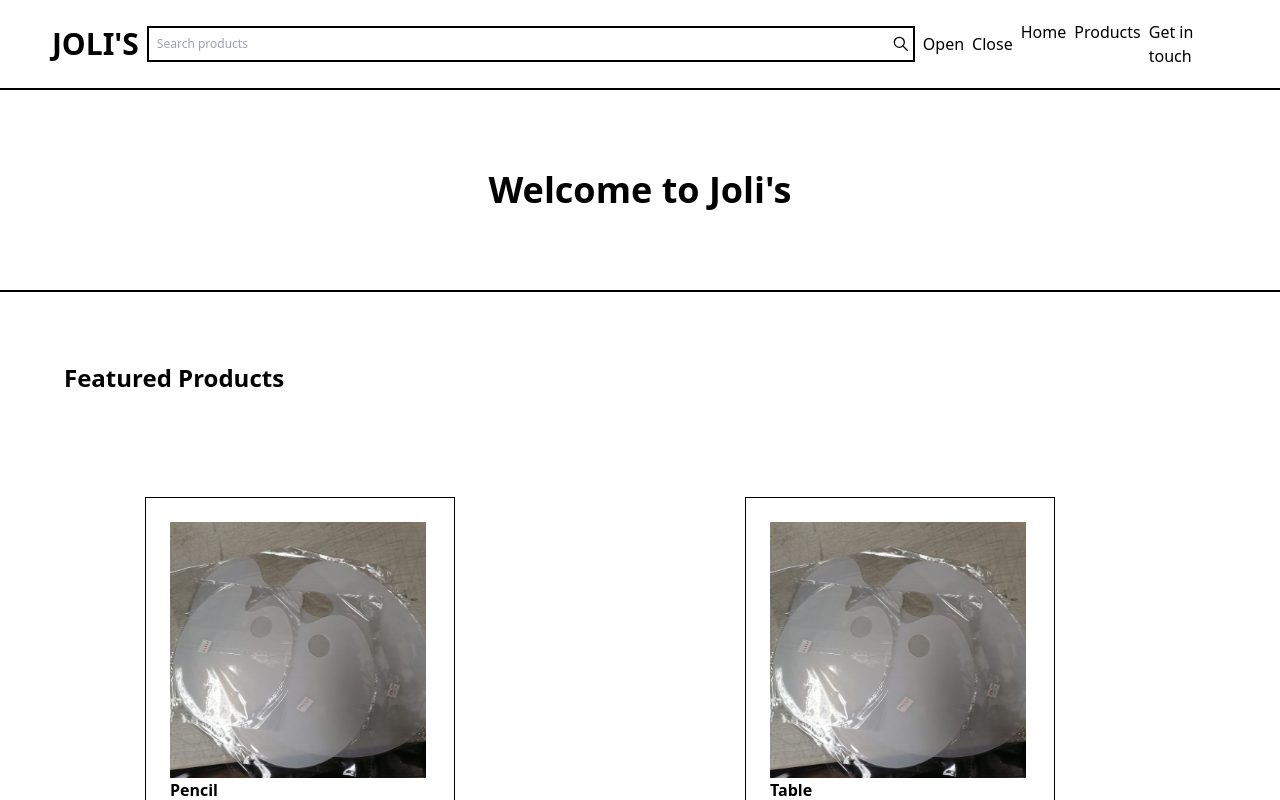
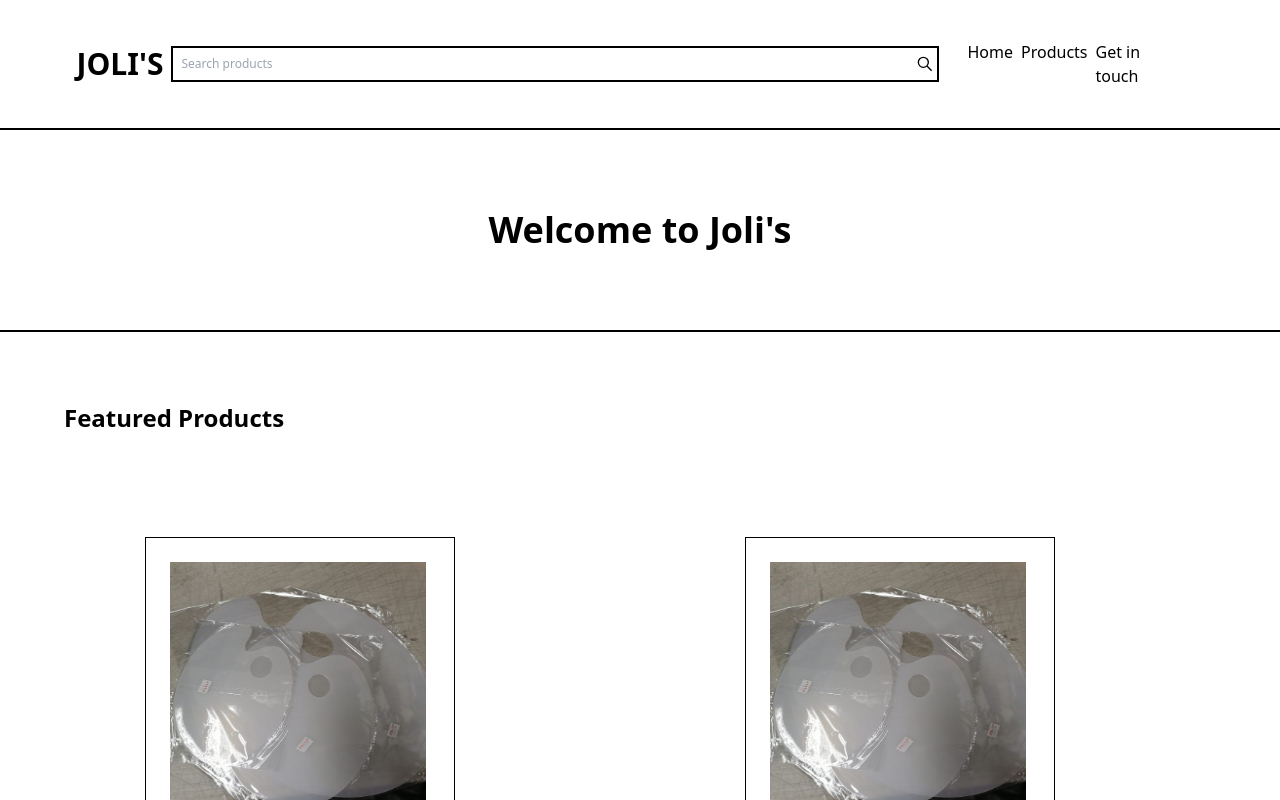
Before and after one commit to quinzonjosh/jolis, a Next.js app: page / in a window 1280 px wide. Shown: the top 800 px of the page. Built offline with nearby package versions, Linux system fonts and the light colour scheme.

Commit message:
fixed mobile navbar buttons

```diff
--- a/components/Navbar/Navbar.jsx
+++ b/components/Navbar/Navbar.jsx
@@ -2,6 +2,8 @@ import Link from "next/link";
 import { GrSearch } from "react-icons/gr";
 import { useState } from "react";
 import styles from "./Navbar.module.css";
+import { GiHamburgerMenu } from "react-icons/gi";
+import { AiOutlineClose } from "react-icons/ai";
 const Navbar = () => {
   const [hideNav, setHideNav] = useState(true);
 
@@ -21,27 +23,29 @@ const Navbar = () => {
         </button>
       </div>
       <button
+        className="md:hidden block"
         onClick={() => {
           setHideNav((hideNav) => {
             return !hideNav;
           });
         }}
       >
-        Open
+        <GiHamburgerMenu />
       </button>
 
       <div
         className={`${hideNav ? "-left-full" : "left-0"} ${styles.nav_links}`}
       >
-        <ul className="flex flex-col md:flex-row gap-2">
+        <ul className="flex flex-col md:flex-row gap-2 p-5">
           <button
+            className="md:hidden block self-end"
             onClick={() => {
               setHideNav((hideNav) => {
                 return !hideNav;
               });
             }}
           >
-            Close
+            <AiOutlineClose />
           </button>
           <li>
             <Link href="/">
```
